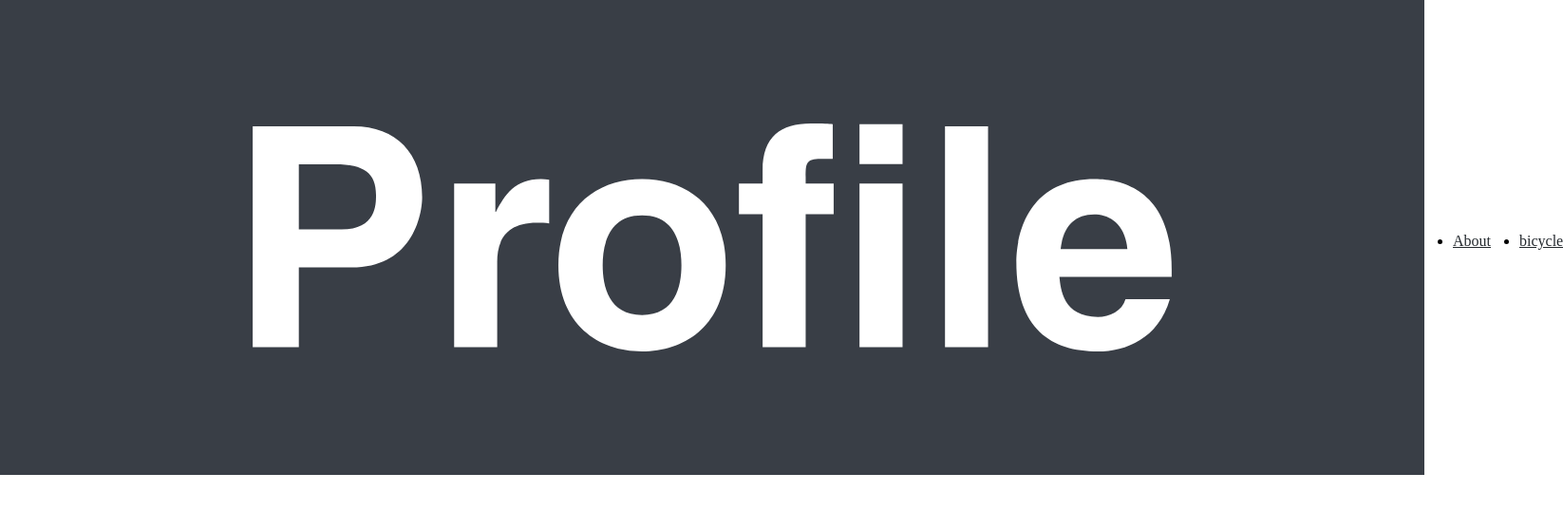
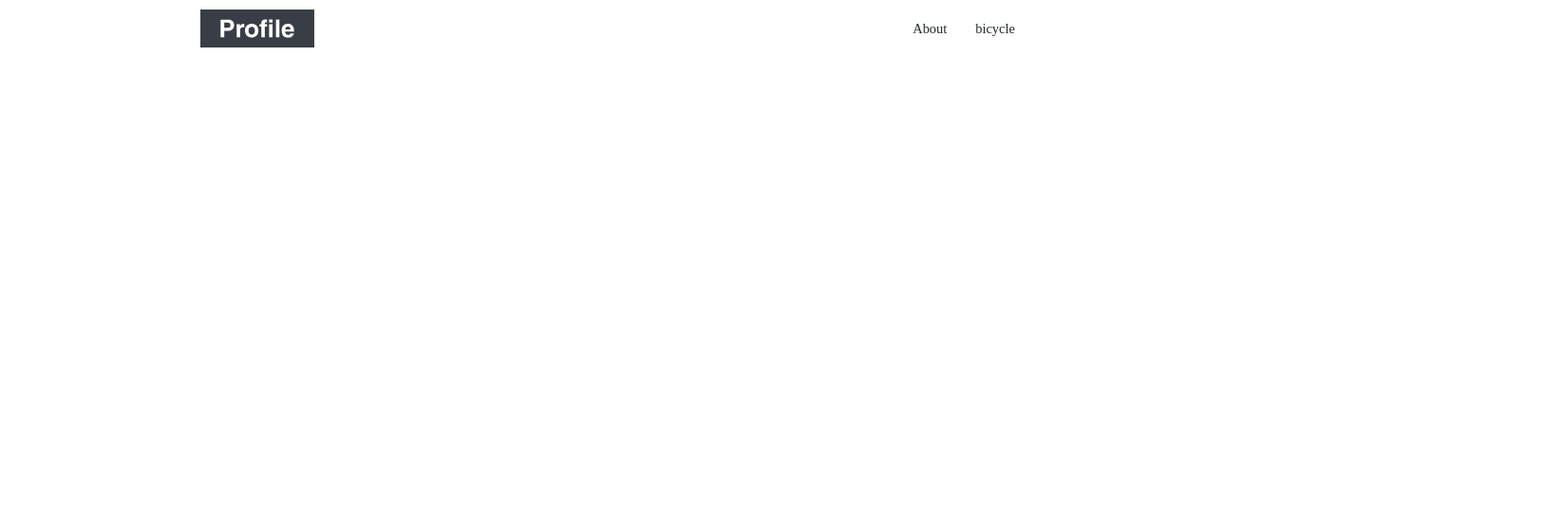
Before and after one commit to nekoniumoretai/practice_HTML, a plain HTML site: page index.html in a window 1280 px wide. Shown: the whole page at 95% size, 1646 px wide, since content can reach past the window. Drawn offline with Linux system fonts and the light colour scheme; some packages are replaced by stand-ins of ours.

Commit message:
finish: header

```diff
--- a/css/style.css
+++ b/css/style.css
@@ -1,8 +1,55 @@
-/**{*/
-/*  margin: 0;*/
-/*  padding: 0;*/
-/*  box-sizing: border-box;*/
-/*}*/
+@charset "UTF-8";
+
+html{
+  font-size: 100%;  /*font-size:100%;としておくことでユーザーがブラウザで設定したフォントサイズが正しく反映される*/
+}
+
+body{
+  color: #383e45;
+  font-size: 0.9rem;
+}
+
+a{
+  text-decoration: none;
+}
+
+img{
+  max-width: 100%;  /*画像が画面の横幅からはみ出るのを防ぐためにmaxサイズを設定する*/
+}
+
+li{
+  list-style: none;
+}
+
+.site-title{
+  width: 120px;
+  line-height: 1px;  /*h1タグが元々持つ高さよりも小さい値「1px」をしてすることで、h1タグの上下の余白を消してロゴの画像の高さと揃うようにしている*/
+  padding: 10px 0;
+}
+
+.site-title a{
+  display: block;
+}
+
+.section-title{
+  display: inline-block;
+  font-size: 2rem;
+  text-align: center;
+  margin-bottom: 60px;
+  border-bottom: solid 1px #383e45;
+}
+
+.content-title{
+  font-size: 1rem;
+  margin: 10px 0;
+}
+
+.wrapper{
+  max-width: 960px;
+  margin: 0 auto 100px auto;
+  padding: 0 4%;
+  text-align: center;
+}
 
 #header{
   display: flex;  /*ロゴとグローバルナビゲーションを横並びにする*/
```
